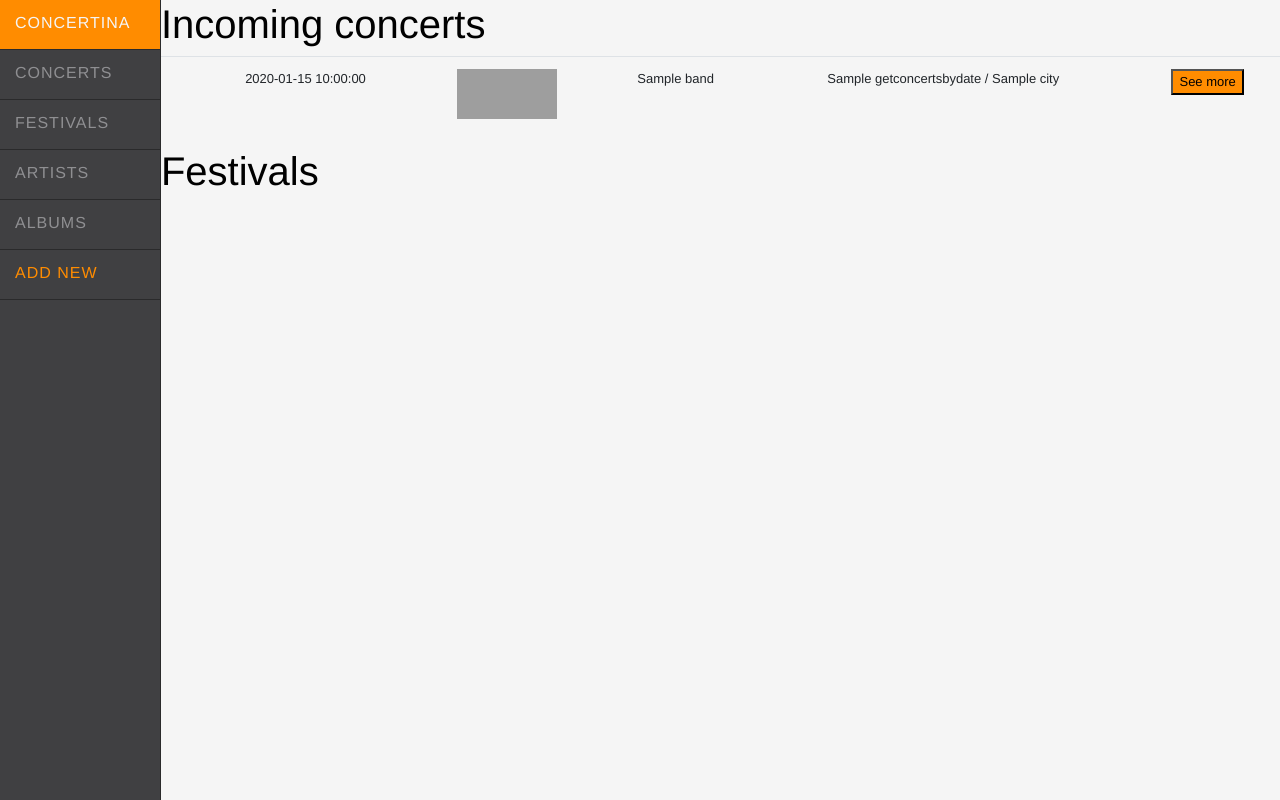
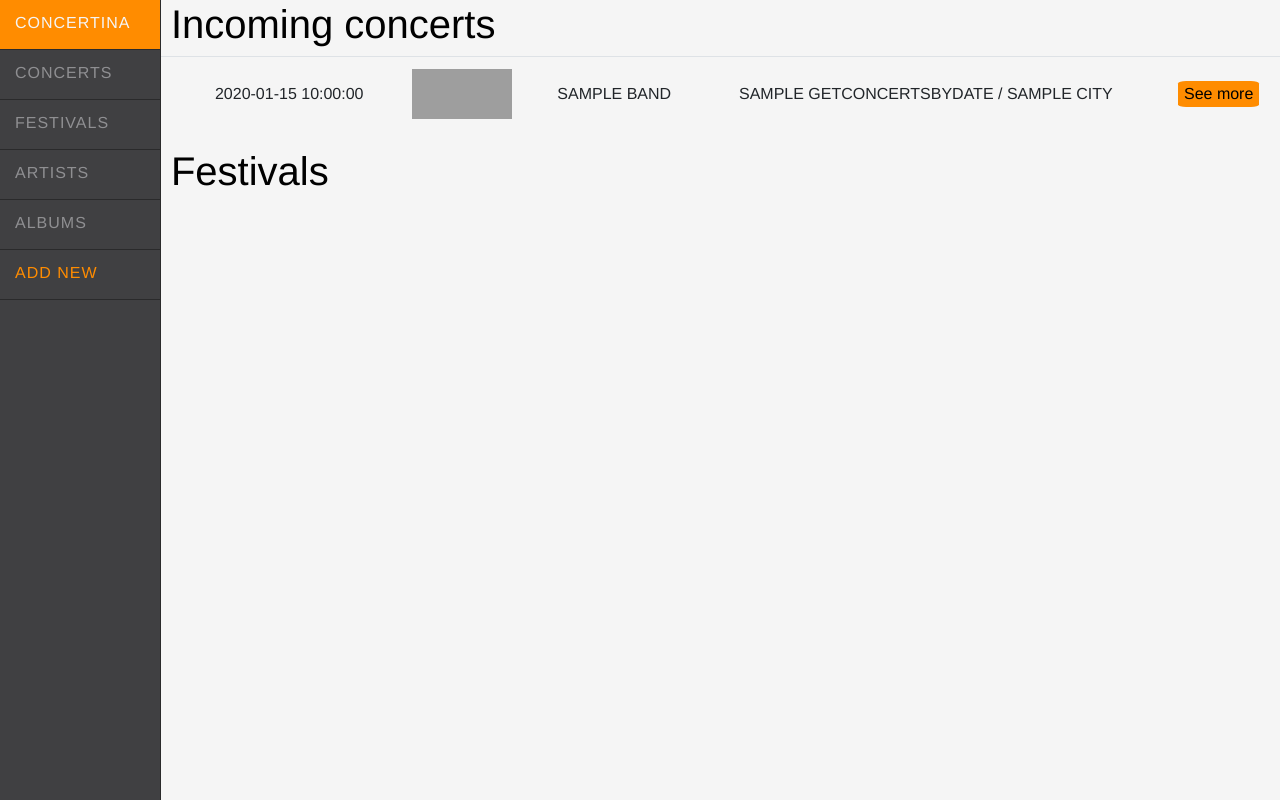
Before and after one commit to tomaszmjurek/concertina, a Flask app: page / in a window 1280 px wide. Run offline with Flask 2, Linux system fonts and the light colour scheme; a database or web service that is not in the repository returns one stand-in record (values such as "Sample title"); some libraries are stand-ins or nearby versions; grey boxes are pictures that could not be loaded.

Commit message:
improved look

```diff
--- a/concertina/static/css/main.css
+++ b/concertina/static/css/main.css
@@ -59,14 +59,29 @@ body {
 
 tr>td{
     text-align: center;
-    font-size: 13px;
+    font-size: 16px;
     margin: 0 0;
+    text-transform: uppercase;
 }
 
 #add_new {
     color: darkorange;
 }
 
+#add_new:hover{
+    color: whitesmoke;
+}
+
 .see_more{
     background-color: darkorange;
+    border: none;
+    border-radius: 10%;
 }
+
+.table td{
+    vertical-align: middle;
+}
+
+h1 {
+    padding-left: 10px;
+}
```
